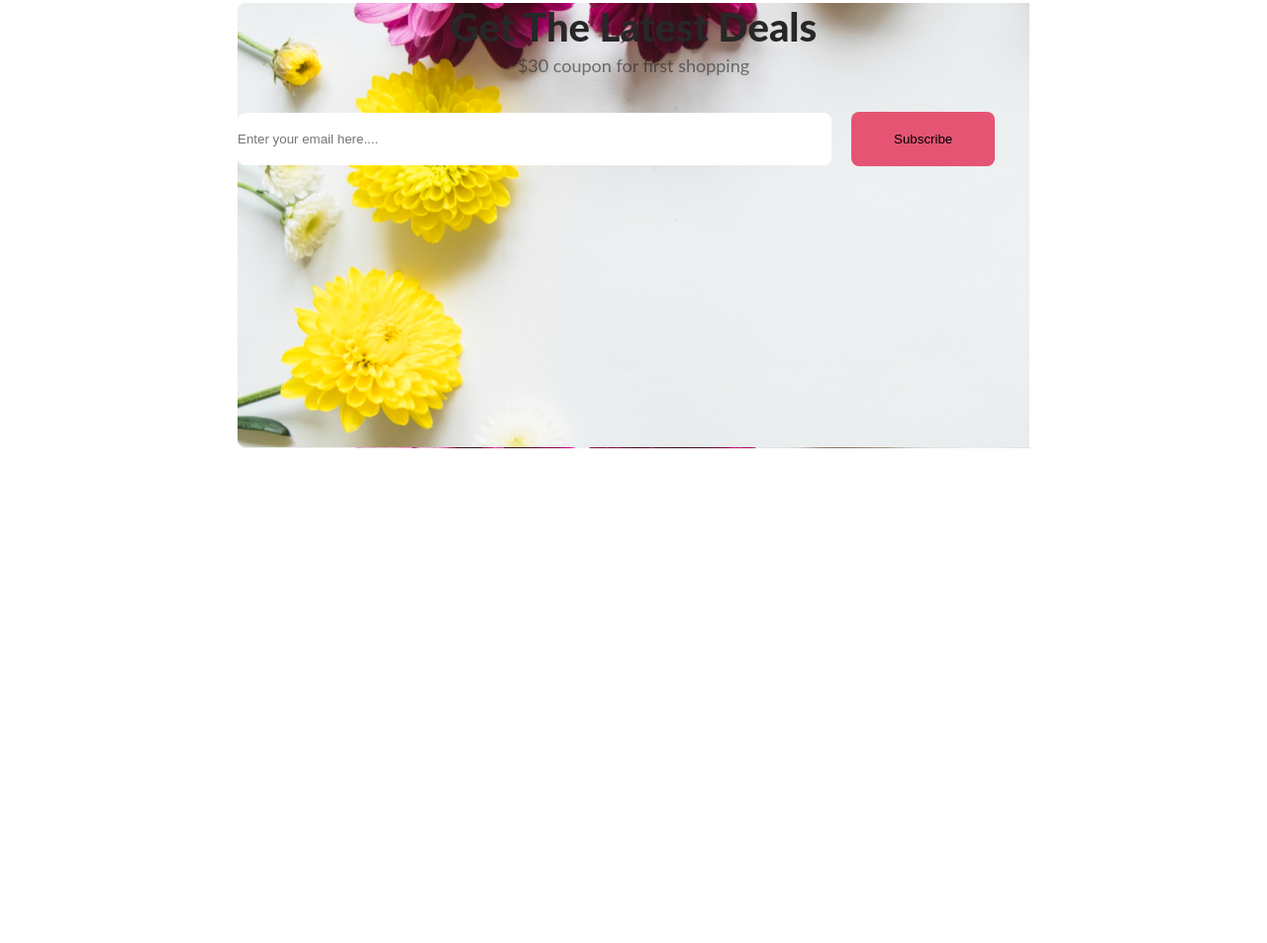
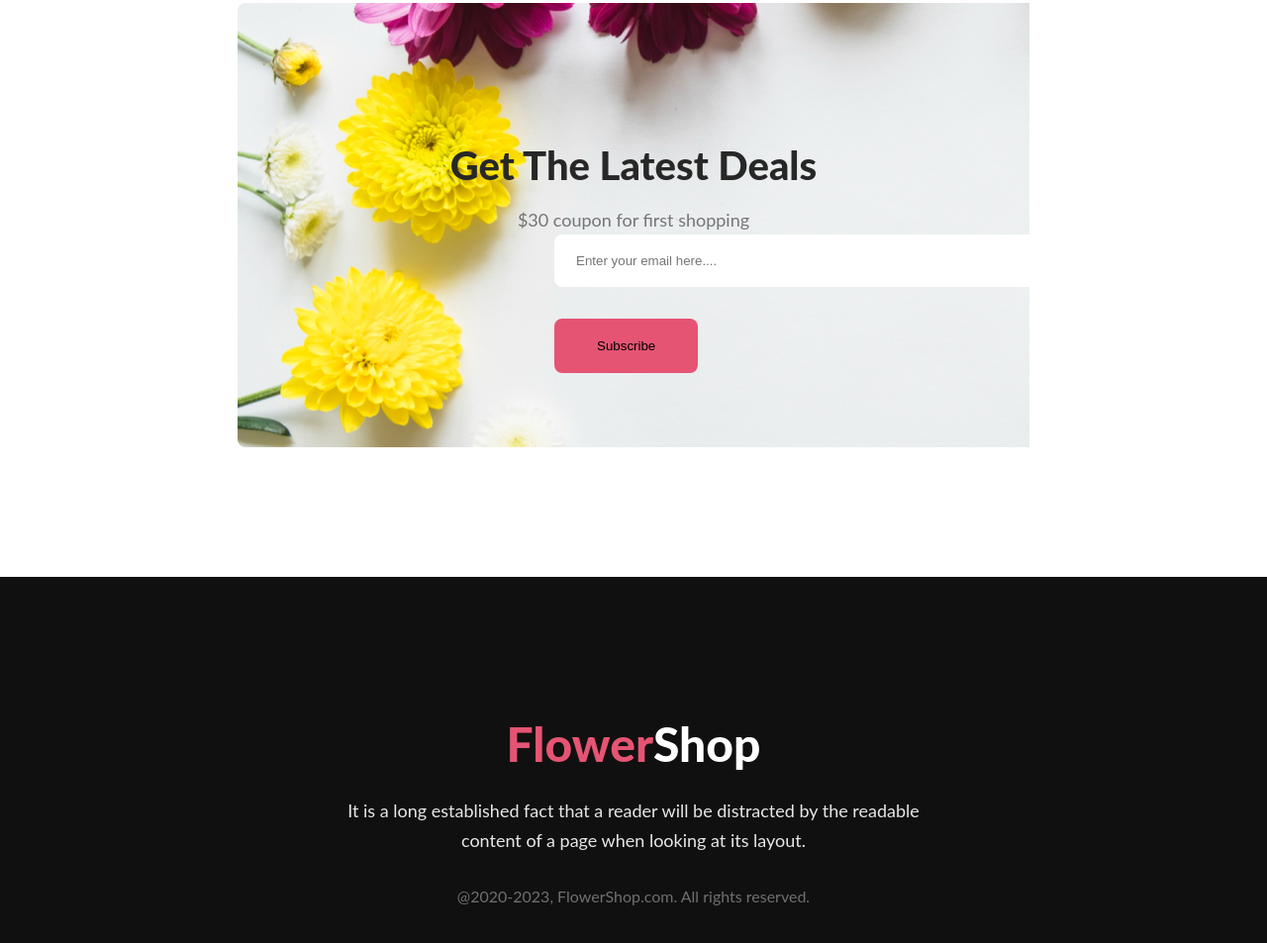
Before and after one commit to miraj1189/flower-shop, a plain HTML site: page index.html in a window 1280 px wide. Shown: the part 2853-3806 px from the top of the page at 99% size. Before the commit the page ends 3436 px from the top, so only its background shows below. Drawn offline with Linux system fonts and the light colour scheme.

Commit message:
footer section compleated

```diff
--- a/index.html
+++ b/index.html
@@ -87,8 +87,10 @@
         </div>
 
     </main>
-    <footer>
-
+    <footer class="footer">
+        <h1 class="footer-title"><span class="flower">Flower</span>Shop</h1>
+        <h6 class="footer-content">It is a long established fact that a reader will be distracted by the readable<br> content of a page when looking at its layout.</h6>
+        <p class="footer-ending">@2020-2023, FlowerShop.com. All rights reserved.</p>
     </footer>
 </body>
 </html>
--- a/style.css
+++ b/style.css
@@ -154,6 +154,8 @@
     height: 450px;
     margin: 0px 240px 130px 240px;
     background-image: url(./images/Rectangle\ 9.png);
+    background-repeat: no-repeat;
+
 
 
 }
@@ -164,6 +166,7 @@
     font-family: Lato;
     font-size: 40px;
     font-weight: 800;
+    padding-top: 140px;
 }
 
 .sub-description {
@@ -173,11 +176,12 @@
     font-weight: 400;
     line-height: 30px;
     text-align: center;
+    padding-top: 16px;
 }
 
 .sub-content {
 
-
+    padding-left: 320px;
 
 }
 
@@ -188,6 +192,46 @@
     border-style: none;
     margin-right: 16px;
     border-radius: 8px;
+    padding-left: 22px;
 
 
 }
+
+/* footer section */
+.footer {
+    background: #111010;
+    height: 450px;
+
+}
+
+.footer-title {
+    font-family: Lato;
+    font-size: 48px;
+    font-weight: 800;
+    color: #FFF;
+    text-align: center;
+    padding-top: 140px;
+    padding-bottom: 24px;
+
+}
+
+.footer-content {
+    color: rgba(255, 255, 255, 0.90);
+    text-align: center;
+    font-family: Lato;
+    font-size: 18px;
+    font-weight: 400;
+    line-height: 30px;
+    padding-bottom: 32px;
+}
+
+.footer-ending {
+    color: rgba(255, 255, 255, 0.40);
+    text-align: center;
+    font-family: Lato;
+    font-size: 16px;
+    font-weight: 400;
+}
+.flower{
+    color: #E55473;
+}
```
